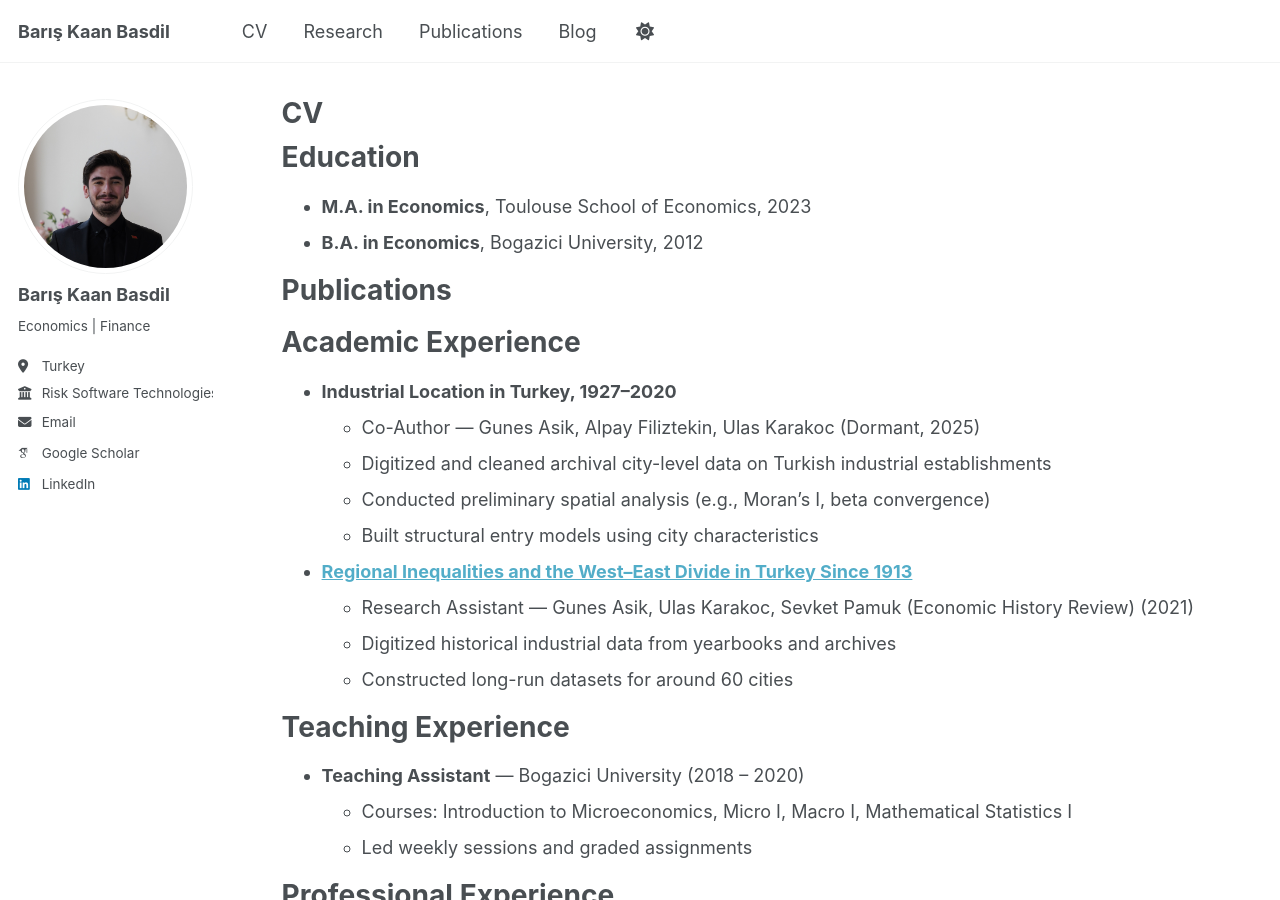
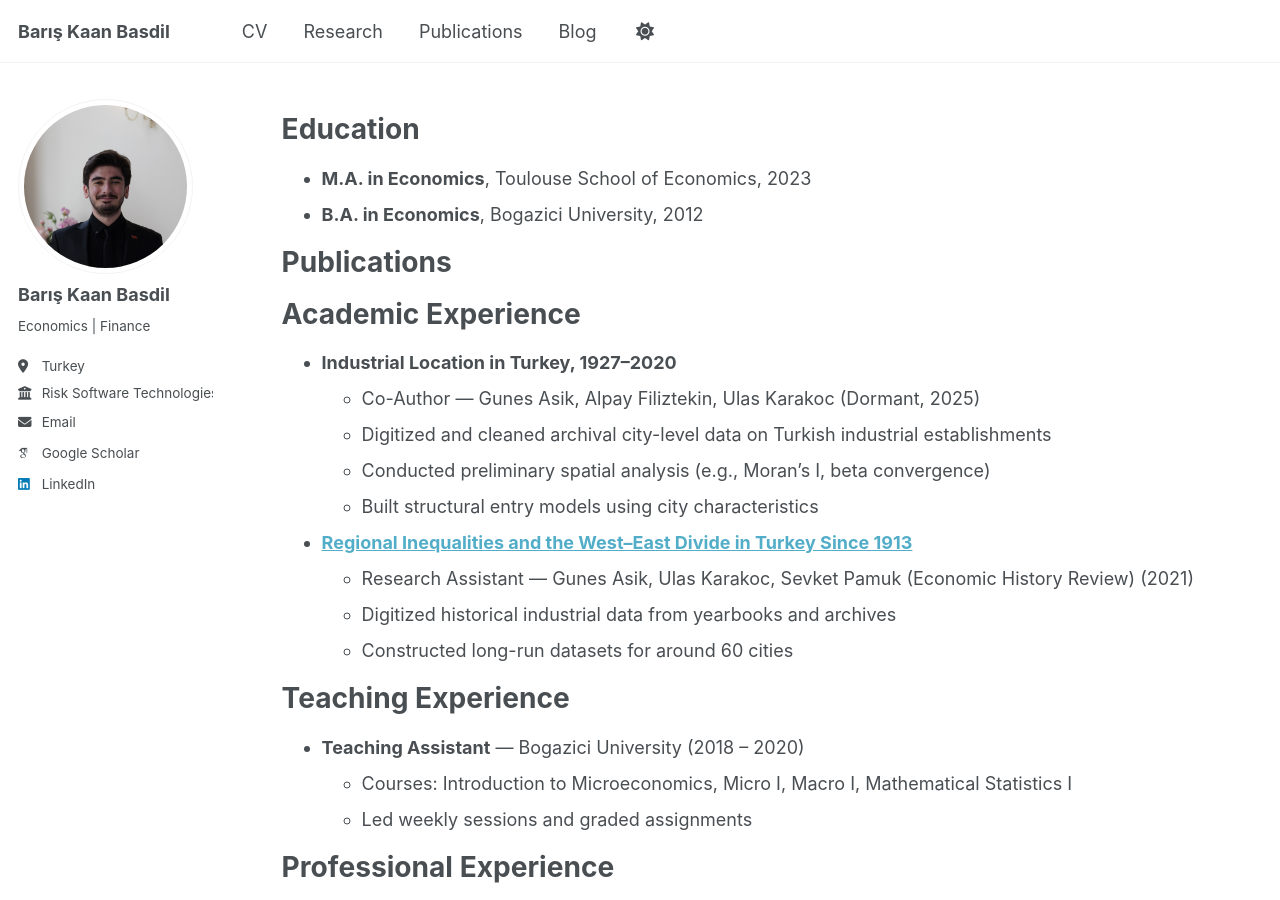
Before and after one commit to bkbasdil/bkbasdil.github.io, a Jekyll site: the page built from _pages/cv.md, in a window 1280 px wide and 900 px high. Built offline with Jekyll 4.4.1, drawn with Linux system fonts in a browser that asks for light colours; some web fonts are replaced; a script that is not in the unit is left out.

Commit message:
Update cv.md

```diff
--- a/_pages/cv.md
+++ b/_pages/cv.md
@@ -1,6 +1,6 @@
 ---
 layout: archive
-title: "CV"
+title: # "CV"
 permalink: /cv/
 author_profile: true
 redirect_from:
```
